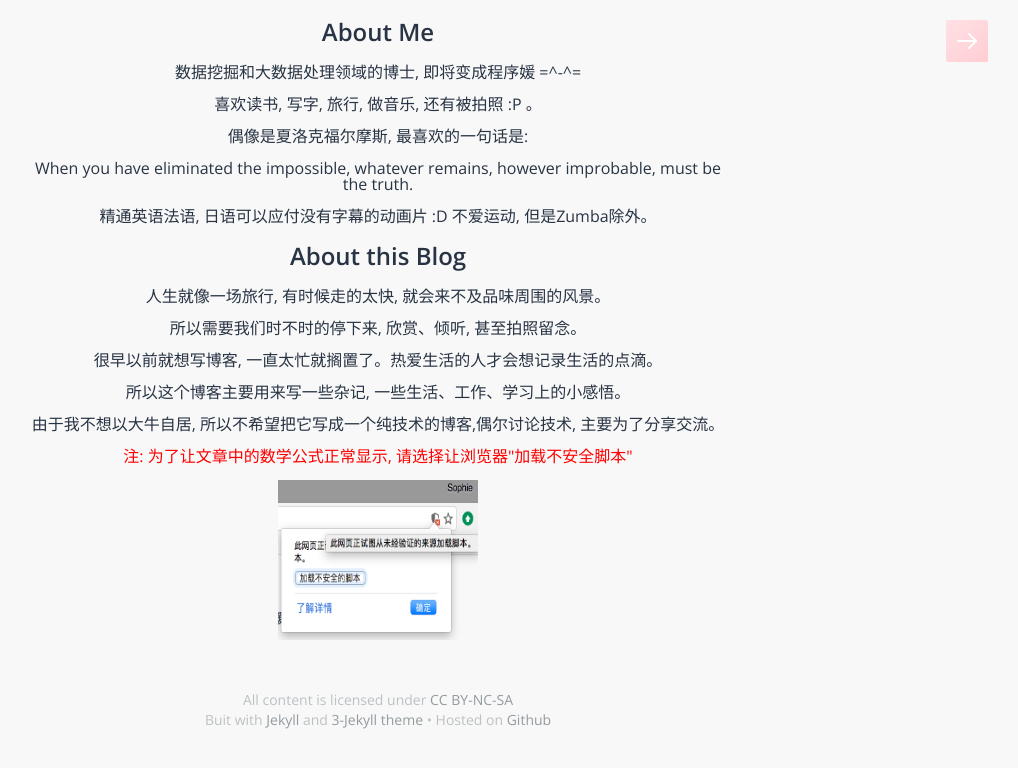
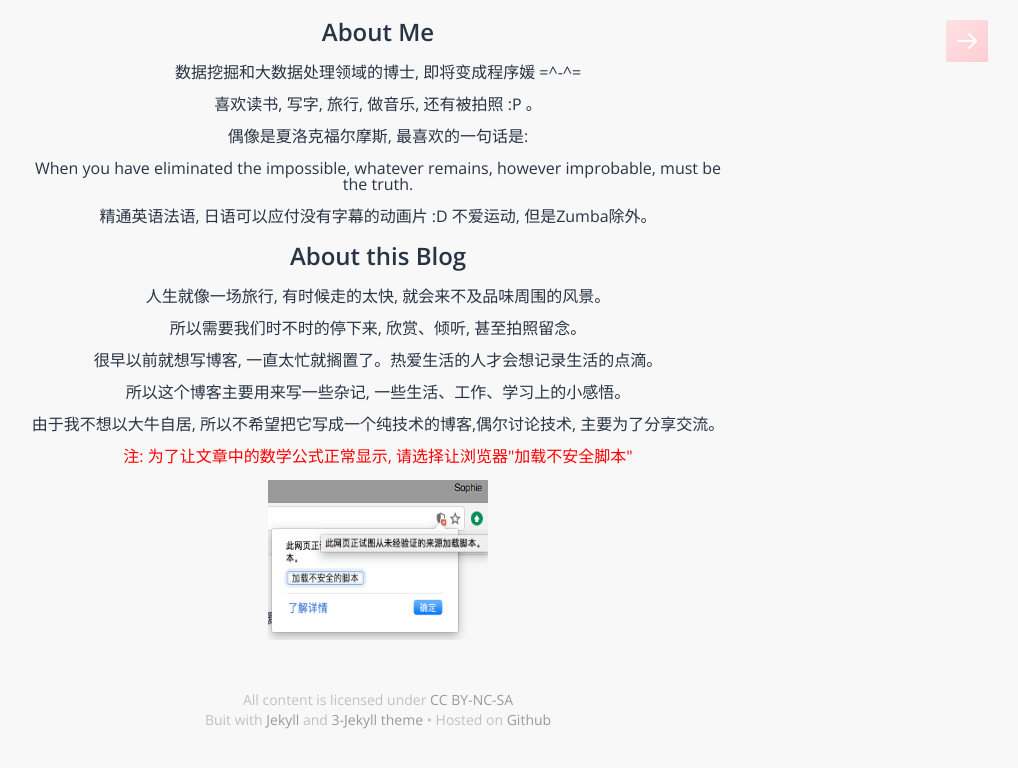
Before and after one commit to sophiesongge/sophiesongge.github.io, a Jekyll site: the page built from index.html, in a window 1280 px wide. Shown: the top 768 px of the page, without its empty margins (262-1280 px from the left). Built offline with Jekyll 4.4.1, drawn with Linux system fonts in a browser that asks for light colours; some web fonts are replaced.

Commit message:
add images about unsafe script

```diff
--- a/index.html
+++ b/index.html
@@ -17,6 +17,6 @@ layout: default
         <p>    由于我不想以大牛自居, 所以不希望把它写成一个纯技术的博客,偶尔讨论技术, 主要为了分享交流。</p>
 
         <p style="color:red">注: 为了让文章中的数学公式正常显示, 请选择让浏览器"加载不安全脚本"</p>
-        <img src ="/images/script.png" align ="center" width="200" height="160">
+        <img src ="/images/script.png" align ="center" width="220" height="160">
     </article>
 </div>
```
